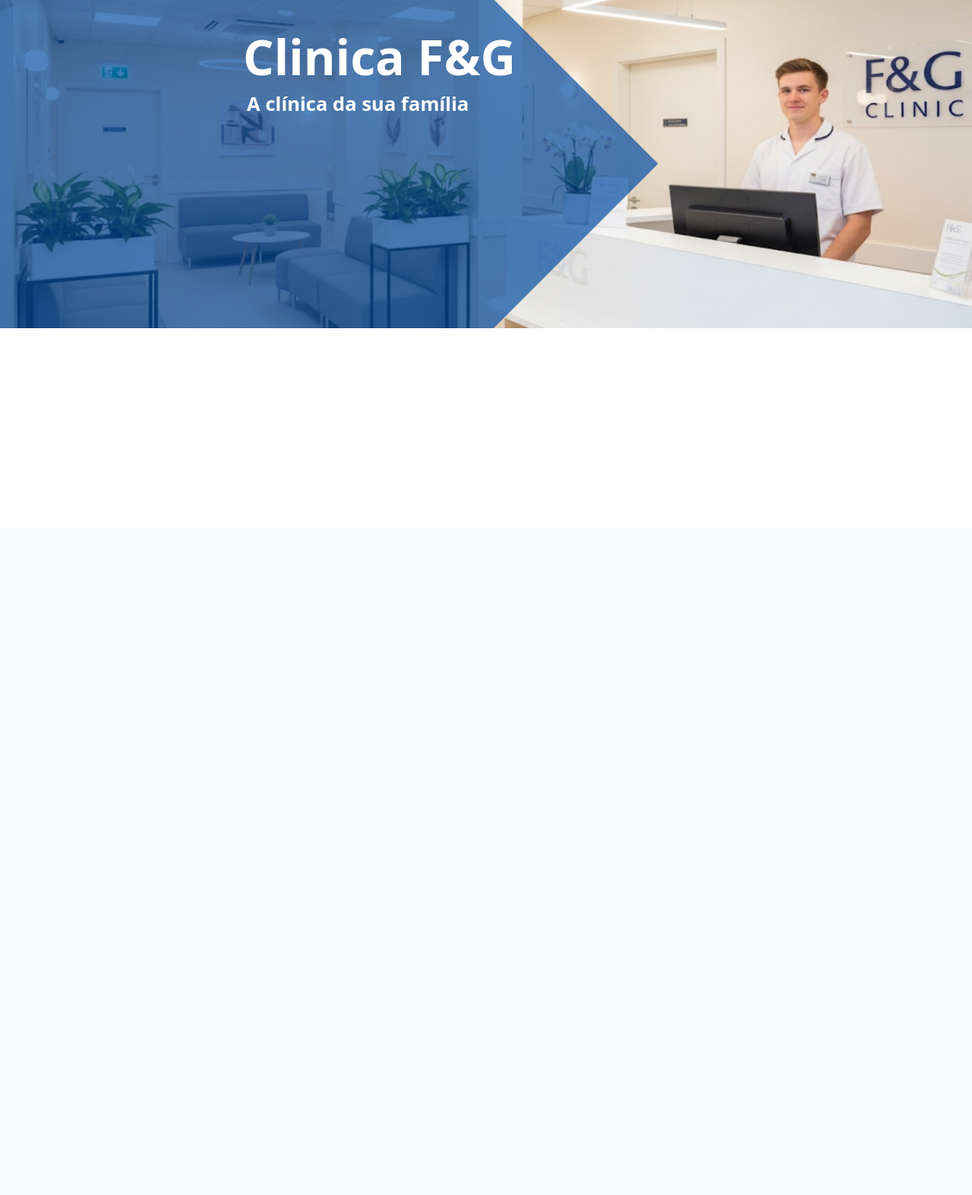
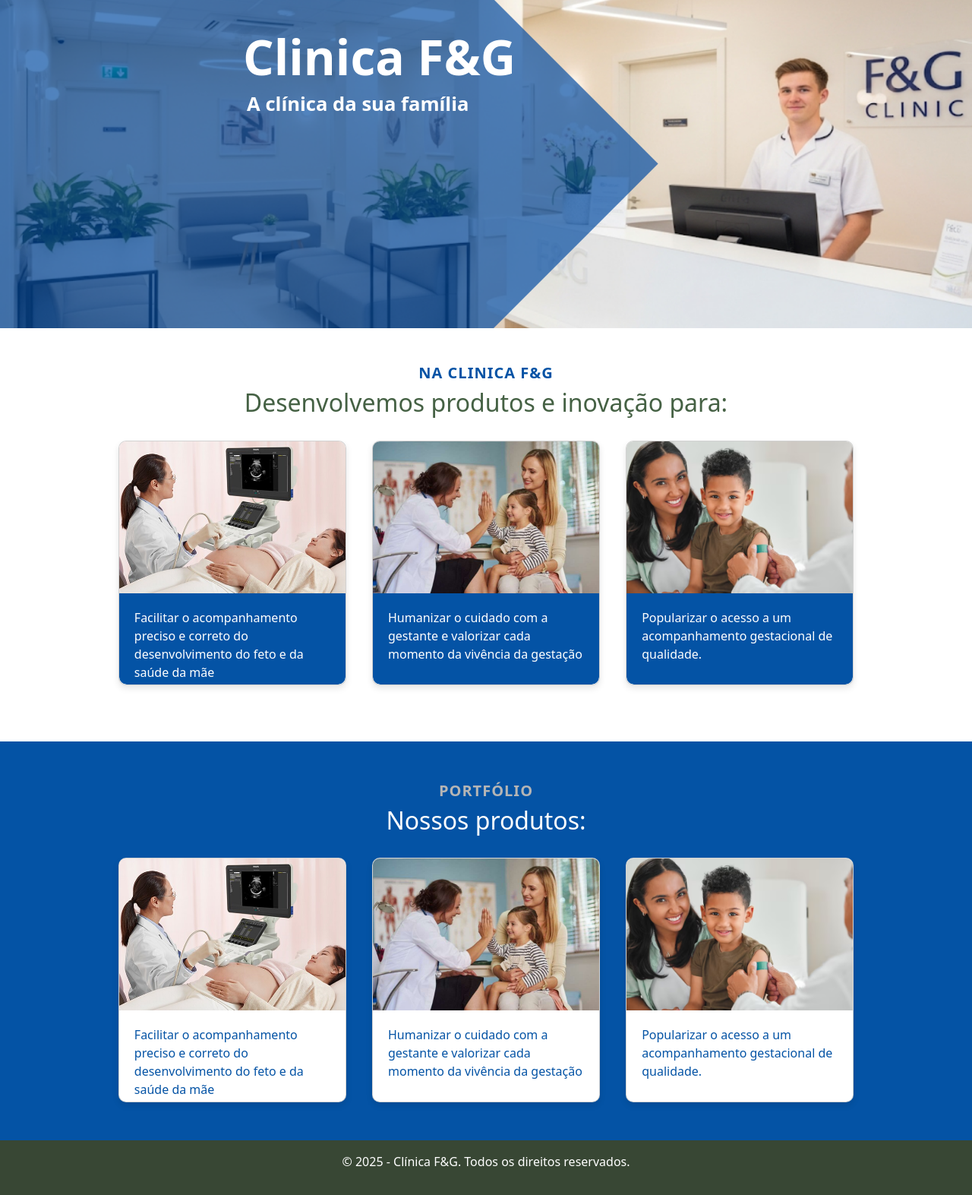
Before and after one commit to diegocgribeiro/sitePpi, a PHP site: page / in a window 1280 px wide. Shown: the part 104-1677 px from the top of the page at 76% size. Before the commit the page ends 536 px from the top, so only its background shows below. Run offline with PHP 8.4, Linux system fonts and the light colour scheme.

Commit message:
[Add] Inicio nova branch

```diff
--- a/css/style.css
+++ b/css/style.css
@@ -4,6 +4,7 @@
     --cor-texto-principal: #000000; /* Cinza escuro */
     --cor-fundo-claro: rgb(255, 255, 255); /* Cinza claro para fundos */
     --cor-branca: #FFFFFF;
+    --cor-verde: #456144;
 }
 
 
@@ -133,6 +134,166 @@ div>h3.central{
 }
 
 
+.cards-container {
+    margin-top: 3vh;
+    padding: 20px;
+    text-align: center;
+}
+
+
+.subtitle {
+    font-size: 20px;
+    color: var(--cor-principal);
+    margin-bottom: 5px;
+    text-transform: uppercase;
+    letter-spacing: 1px;
+    font-weight: bold;
+}
+
+.title {
+    font-size: 32px;
+    color: var(--cor-verde);
+    margin-top: 0;
+    margin-bottom: 30px;
+}
+
+.cards-wrapper {
+    text-align: center;
+    overflow: hidden;
+}
+
+.card {
+    background-color: #ffffff;
+    border-radius: 10px;
+    box-shadow: 0 4px 8px rgba(0, 0, 0, 0.1);
+    overflow: hidden;
+    width: 300px;
+    display: inline-block;
+    vertical-align: top;
+    margin: 0 15px 30px;
+    text-align: left;
+    transition: transform 0.5s ease-in-out;
+}
+
+.card:hover {
+    transform: translateY(2px);
+}
+
+.card-image-container {
+    width: 100%;
+    height: 200px;
+    overflow: hidden;
+}
+
+.card-image-container img {
+    width: 100%;
+    height: 100%;
+    object-fit: cover; /* Ensures the image covers the area */
+    display: block;
+}
+
+
+.card-content {
+    padding: 20px;
+    background-color: var(--cor-principal);
+    color: #ffffff;
+    border-bottom-left-radius: 10px;
+    border-bottom-right-radius: 10px;
+    height: 120px;
+}
+
+.card-content p {
+    font-size: 16px;
+    line-height: 1.5;
+    margin: 0;
+}
+
+.cards-container2 {
+    margin-top: 3vh;
+    padding: 20px;
+    text-align: center;
+    background-color: var(--cor-principal);
+}
+
+
+.cards-container2 .subtitle {
+    margin-top: 30px;
+    font-size: 20px;
+    color: #b5b5b5;
+    margin-bottom: 5px;
+    text-transform: uppercase;
+    letter-spacing: 1px;
+    font-weight: bold;
+}
+
+.cards-container2 .title {
+    font-size: 32px;
+    color: white;
+    margin-top: 0;
+    margin-bottom: 30px;
+}
+
+.cards-container2 .cards-wrapper {
+    text-align: center;
+    overflow: hidden;
+}
+
+.cards-container2 .card {
+    background-color: #ffffff;
+    border-radius: 10px;
+    box-shadow: 0 4px 8px rgba(0, 0, 0, 0.1);
+    overflow: hidden;
+    width: 300px;
+    display: inline-block;
+    vertical-align: top;
+    margin: 0 15px 30px;
+    text-align: left;
+    transition: transform 0.5s ease-in-out;
+}
+
+.cards-container2 .card:hover {
+    transform: translateY(2px);
+}
+
+.cards-container2 .card-image-container {
+    width: 100%;
+    height: 200px;
+    overflow: hidden;
+}
+
+.cards-container2 .card-image-container img {
+    width: 100%;
+    height: 100%;
+    object-fit: cover; /* Ensures the image covers the area */
+    display: block;
+}
+
+
+.cards-container2 .card-content {
+    padding: 20px;
+    background-color: white;
+    color: var(--cor-principal);
+    border-bottom-left-radius: 10px;
+    border-bottom-right-radius: 10px;
+    height: 120px;
+}
+
+.cards-container2 .card-content p {
+    font-size: 16px;
+    line-height: 1.5;
+    margin: 0;
+}
+
+
+footer{
+    background-color: #384734;
+    height: auto;
+
+}
+
+
+
+
 
 @media (min-width: 992px) {
     #navbarNav {
--- a/css/style_galerias.css
+++ b/css/style_galerias.css
@@ -1,5 +1,5 @@
 :root {
-    --cor-principal: #0453a5; /* Azul primário */
+    --cor-principal: #ffffff; /* Azul primário */
     --cor-secundaria: #f5f5f5; /* Verde de destaque */
     --cor-texto-principal: #000000; /* Cinza escuro */
     --cor-fundo-claro: rgb(255, 255, 255); /* Cinza claro para fundos */
--- a/index.html
+++ b/index.html
@@ -45,12 +45,73 @@
             <h1>Clinica F&G</h1>
             <h3>A clínica da sua família</h3>
         </div>
+    </div>
+    <div class="cards-container">
+        <div class="header">
+            <p class="subtitle">NA CLINICA F&G</p>
+            <h1 class="title">Desenvolvemos produtos e inovação para:</h1>
+        </div>
+        <div class="cards-wrapper">
+            <div class="card">
+                <div class="card-image-container">
+                    <img src="images/card1.jpg" alt="Doctor examining a pregnant woman">
+                </div>
+                <div class="card-content">
+                    <p>Facilitar o acompanhamento preciso e correto do desenvolvimento do feto e da saúde da mãe</p>
+                </div>
+            </div>
+            <div class="card">
+                <div class="card-image-container">
+                    <img src="images/card2.jpg" alt="Pregnant woman relaxing on a couch">
+                </div>
+                <div class="card-content">
+                    <p>Humanizar o cuidado com a gestante e valorizar cada momento da vivência da gestação</p>
+                </div>
+            </div>
+            <div class="card">
+                <div class="card-image-container">
+                    <img src="images/card3.avif" alt="Woman with a baby looking at a laptop">
+                </div>
+                <div class="card-content">
+                    <p>Popularizar o acesso a um acompanhamento gestacional de qualidade.</p>
+                </div>
+            </div>
+        </div>
+    </div>
+    <div class="cards-container2">
+        <div class="header">
+            <p class="subtitle">Portfólio</p>
+            <h1 class="title">Nossos produtos:</h1>
+        </div>
+        <div class="cards-wrapper">
+            <div class="card">
+                <div class="card-image-container">
+                    <img src="images/card1.jpg" alt="Doctor examining a pregnant woman">
+                </div>
+                <div class="card-content">
+                    <p>Facilitar o acompanhamento preciso e correto do desenvolvimento do feto e da saúde da mãe</p>
+                </div>
+            </div>
+            <div class="card">
+                <div class="card-image-container">
+                    <img src="images/card2.jpg" alt="Pregnant woman relaxing on a couch">
+                </div>
+                <div class="card-content">
+                    <p>Humanizar o cuidado com a gestante e valorizar cada momento da vivência da gestação</p>
+                </div>
+            </div>
+            <div class="card">
+                <div class="card-image-container">
+                    <img src="images/card3.avif" alt="Woman with a baby looking at a laptop">
+                </div>
+                <div class="card-content">
+                    <p>Popularizar o acesso a um acompanhamento gestacional de qualidade.</p>
+                </div>
+            </div>
+        </div>
+    </div>
 
 
-    </div>
-    <div>
-
-    </div>
 </main>
 
 <footer class=" text-white text-center p-3">
```
Also changed, not shown: images/card1.jpg (added), images/card2.jpg (added), images/card3.avif (added).
